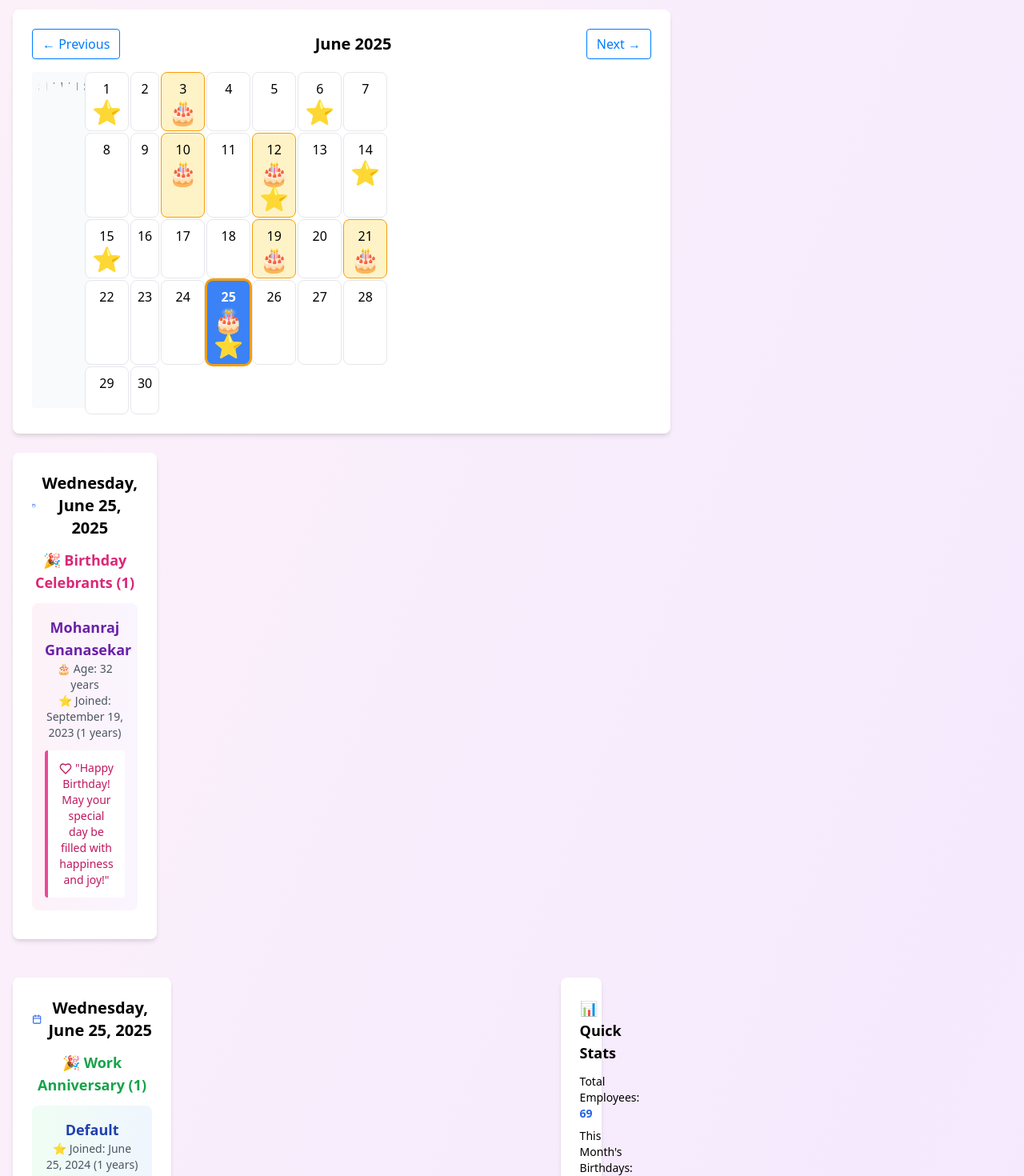
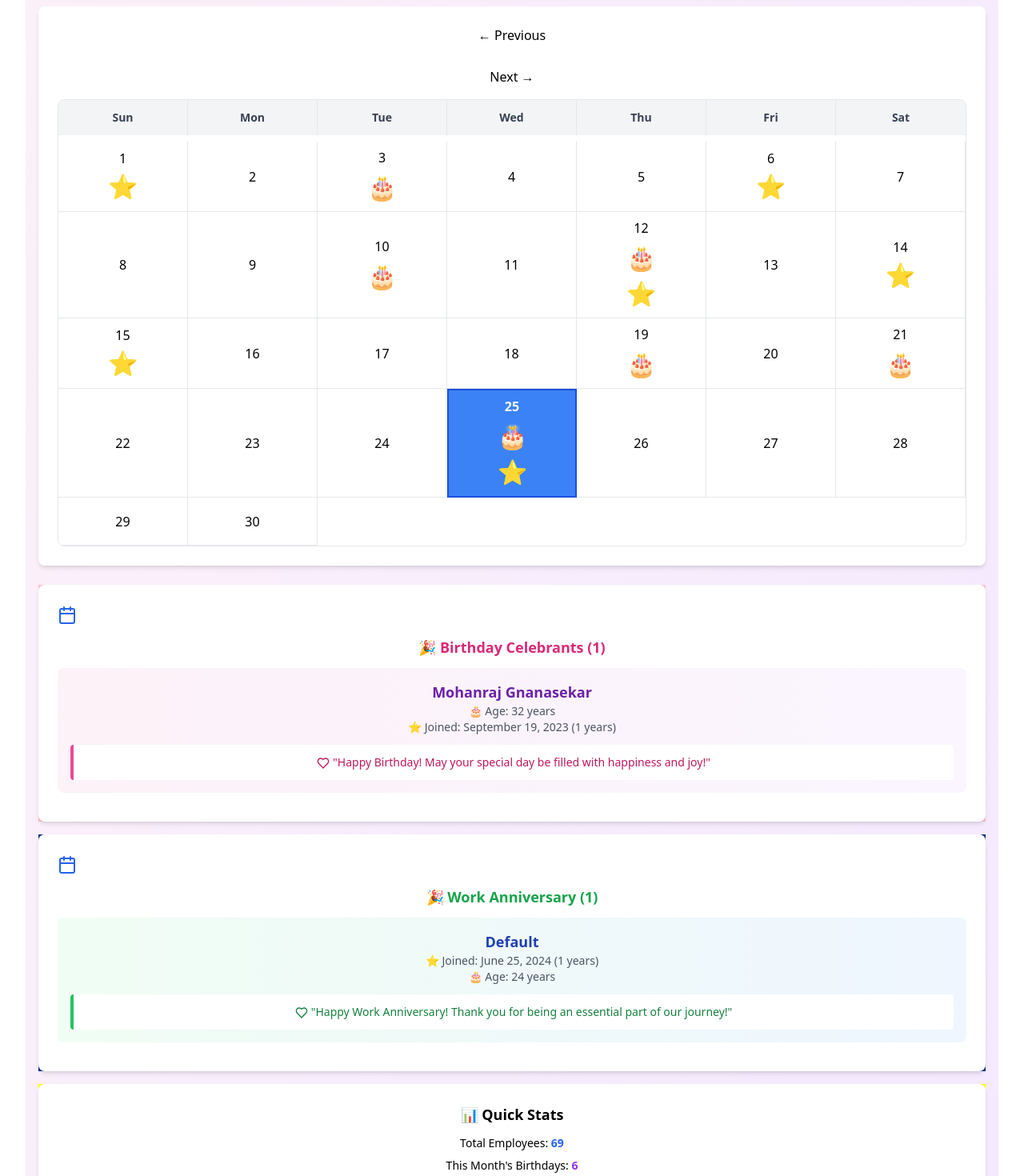
Before and after one commit to Bhuvaneshmaker/birthday_sep, a React (Vite) app: page / in a window 1280 px wide. Shown: the part 680-2150 px from the top of the page at 80% size. Built offline with nearby package versions, Linux system fonts and the light colour scheme; no server answers.

Commit message:
Update App.css

```diff
--- a/src/App.css
+++ b/src/App.css
@@ -1,242 +1,142 @@
-/* Calendar Styles */
+#root {
+  max-width: 1280px;
+  margin: 0 auto;
+  padding: 2rem;
+  text-align: center;
+}
+
+.logo {
+  height: 6em;
+  padding: 1.5em;
+  will-change: filter;
+  transition: filter 300ms;
+}
+.logo:hover {
+  filter: drop-shadow(0 0 2em #646cffaa);
+}
+.logo.react:hover {
+  filter: drop-shadow(0 0 2em #61dafbaa);
+}
+
+@keyframes logo-spin {
+  from {
+    transform: rotate(0deg);
+  }
+  to {
+    transform: rotate(360deg);
+  }
+}
+
+        .row h3{
+          color:white;
+        }
+
         .calendar-grid {
-  display: grid;
-  grid-template-columns: repeat(7, 1fr);
-  gap: 2px;
-  max-width: 100%;
+          border: 1px solid #e5e7eb;
+          border-radius: 8px;
+          overflow: hidden;
         }
 
         .calendar-header {
           display: grid;
           grid-template-columns: repeat(7, 1fr);
-  gap: 2px;
-  margin-bottom: 8px;
+          background-color: #f3f4f6;
         }
 
         .calendar-day-header {
-  padding: 8px;
+          padding: 12px;
           text-align: center;
           font-weight: 600;
-  color: #6B7280;
-  background-color: #F9FAFB;
-  border-radius: 4px;
+          color: #374151;
+          border-right: 1px solid #e5e7eb;
+        }
+
+        .calendar-day-header:last-child {
+          border-right: none;
         }
 
         .calendar-body {
           display: grid;
           grid-template-columns: repeat(7, 1fr);
-  gap: 2px;
         }
 
         .calendar-day {
-  position: relative;
           min-height: 60px;
           padding: 8px;
-  border: 1px solid #E5E7EB;
-  border-radius: 8px;
-  cursor: pointer;
-  transition: all 0.2s ease;
-  background-color: #FFFFFF;
+          border-right: 1px solid #e5e7eb;
+          border-bottom: 1px solid #e5e7eb;
           display: flex;
           flex-direction: column;
           align-items: center;
-  justify-content: flex-start;
+          justify-content: center;
+          cursor: pointer;
+          transition: all 0.2s;
+          position: relative;
         }
 
         .calendar-day:hover {
-  background-color: #F3F4F6;
-  transform: translateY(-1px);
-  box-shadow: 0 2px 4px rgba(0, 0, 0, 0.1);
+          background-color: #f9fafb;
         }
 
         .calendar-day.selected {
-  background-color: #3B82F6;
+          background-color: #3b82f6;
           color: white;
           font-weight: bold;
         }
 
-.calendar-day.has-birthday {
-  background-color: #FEF3C7;
-  border-color: #F59E0B;
-}
-
         .calendar-day.selected.has-birthday {
-  background-color: #3B82F6;
-  border-color: #F59E0B;
-  box-shadow: 0 0 0 2px #F59E0B;
+          background-color: #3b82f6;
+          border: 2px solid #1d4ed8;
         }
 
         .calendar-day.empty {
-  border: none;
           cursor: default;
-  background: transparent;
+          background-color: #f9fafb;
         }
 
-.calendar-day.empty:hover {
-  background: transparent;
-  transform: none;
-  box-shadow: none;
+        .birthday-indicator {
+          font-size: 12px;
+          margin-top: 2px;
         }
 
-.birthday-indicator,
-.join-indicator {
-  margin-top: 2px;
-  line-height: 1;
+        .birth{
+          color: black;
+          background-color: pink;
         }
 
-/* Bootstrap-like responsive grid */
-.container {
-  width: 100%;
-  padding-right: 15px;
-  padding-left: 15px;
-  margin-right: auto;
-  margin-left: auto;
+        .contain{
+          background-color: #11318a;
+          color: black;
+        }
+        .stats{
+          color: black;
+          background-color: yellow;
       }
 
-.row {
-  display: flex;
-  flex-wrap: wrap;
-  margin-right: -15px;
-  margin-left: -15px;
+
+        @media (max-width: 768px) {
+          .calendar-day {
+            color:white;
+            min-height: 45px;
+            padding: 4px;
+            font-size: 14px;
           }
 
-.col-lg-4,
-.col-lg-8,
-.col-md-6 {
-  position: relative;
-  width: 100%;
-  padding-right: 15px;
-  padding-left: 15px;
-}
-
-/* Large screens */
-@media (min-width: 992px) {
-  .col-lg-4 {
-    flex: 0 0 33.333333%;
-    max-width: 33.333333%;
-  }
-
-  .col-lg-8 {
-    flex: 0 0 66.666667%;
-    max-width: 66.666667%;
+          .birthday-indicator {
+            font-size: 10px;
           }
         }
 
-/* Medium screens */
-@media (min-width: 768px) {
-  .col-md-6 {
-    flex: 0 0 50%;
-    max-width: 50%;
+@media (prefers-reduced-motion: no-preference) {
+  a:nth-of-type(2) .logo {
+    animation: logo-spin infinite 20s linear;
   }
 }
 
-/* Button styles */
-.btn {
-  display: inline-block;
-  font-weight: 400;
-  text-align: center;
-  vertical-align: middle;
-  user-select: none;
-  border: 1px solid transparent;
-  padding: 0.375rem 0.75rem;
-  font-size: 1rem;
-  line-height: 1.5;
-  border-radius: 0.25rem;
-  transition: color 0.15s ease-in-out, background-color 0.15s ease-in-out, border-color 0.15s ease-in-out, box-shadow 0.15s ease-in-out;
-  cursor: pointer;
-  text-decoration: none;
+.card {
+  padding: 2em;
 }
 
-.btn-outline-primary {
-  color: #007bff;
-  border-color: #007bff;
-  background-color: transparent;
+.read-the-docs {
+  color: #888;
 }
-
-.btn-outline-primary:hover {
-  color: #fff;
-  background-color: #007bff;
-  border-color: #007bff;
-}
-
-/* Flexbox utilities */
-.d-flex {
-  display: flex;
-}
-
-.justify-between {
-  justify-content: space-between;
-}
-
-.items-center {
-  align-items: center;
-}
-
-/* Spacing utilities */
-.mb-2 { margin-bottom: 0.5rem; }
-.mb-3 { margin-bottom: 0.75rem; }
-.mb-4 { margin-bottom: 1rem; }
-.mb-6 { margin-bottom: 1.5rem; }
-.mt-6 { margin-top: 1.5rem; }
-
-/* Text utilities */
-.text-center {
-  text-align: center;
-}
-
-.text-center-xl {
-  text-align: center;
-  font-size: 1.25rem;
-  font-weight: 600;
-  margin-bottom: 1rem;
-}
-
-/* Custom spacing for sections */
-.today,
-.join,
-.birth,
-.contain,
-.stats,
-.information {
-  margin-bottom: 2rem;
-}
-
-/* Form enhancements */
-.information {
-  padding: 2rem 0;
-  background-color: rgba(255, 255, 255, 0.8);
-  border-radius: 1rem;
-  margin-top: 2rem;
-}
-
-/* Responsive adjustments */
-@media (max-width: 768px) {
-  .calendar-day {
-    min-height: 45px;
-    padding: 4px;
-    font-size: 0.875rem;
-  }
-
-  .birthday-indicator,
-  .join-indicator {
-    font-size: 24px !important;
-  }
-
-  .container {
-    padding-right: 10px;
-    padding-left: 10px;
-  }
-
-  .row {
-    margin-right: -10px;
-    margin-left: -10px;
-  }
-
-  .col-lg-4,
-  .col-lg-8,
-  .col-md-6 {
-    padding-right: 10px;
-    padding-left: 10px;
-    margin-bottom: 1rem;
-  }
-}
```
Lines whose indentation alone changed are shown as unchanged.
